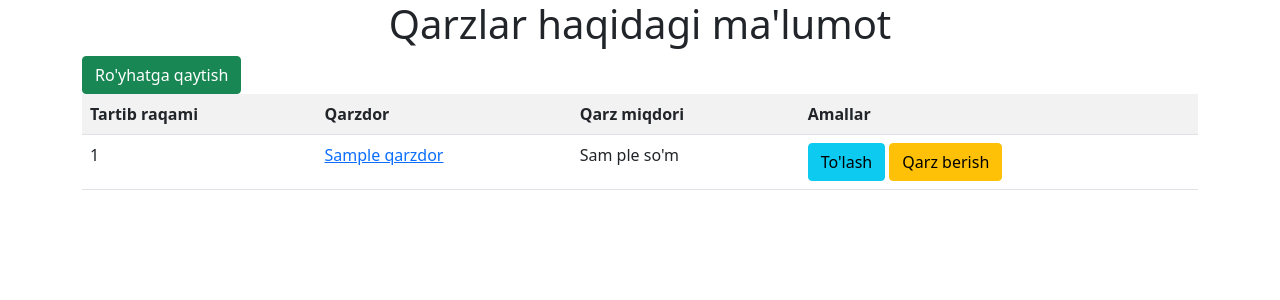
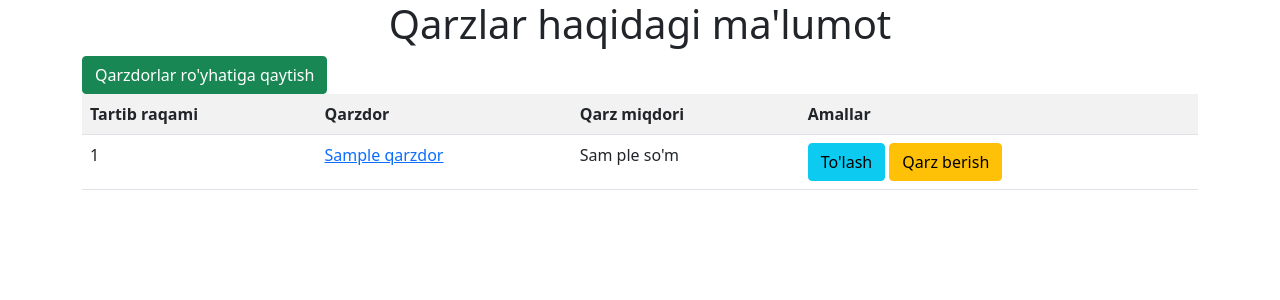
Before and after one commit to DiyorbekBoltayev/qarzDaftar, a PHP site: page /topilgan.php in a window 1280 px wide. Shown: the top 300 px of the page. Run offline with PHP 8.4, Linux system fonts and the light colour scheme; tables that the repository leaves empty or names only in its code hold one stand-in row (values such as "Sample post"); data that the repository does not hold is empty.

Commit message:
btn o'zgartirlidi

```diff
--- a/topilgan.php
+++ b/topilgan.php
@@ -16,7 +16,7 @@ include 'config.php';
 <body>
 <div class="container">
     <h1 class="text text-center">Qarzlar haqidagi ma'lumot</h1>
-    <a href="index.php" class="btn btn-success">Ro'yhatga qaytish</a>
+    <a href="index.php" class="btn btn-success">Qarzdorlar ro'yhatiga qaytish</a>
 <!--        <form class=" d-flex justify-content-between" action="" method="post">-->
 <!--            <input style="width: 400px; height: 40px; border: 1px solid blue" placeholder="Kalit so'zni kiriting..." type="search" class=" form-control">-->
 <!--            <input style="width: 100px;" type="submit" class="btn btn-outline-primary form-control" value="Izlash">-->
```
